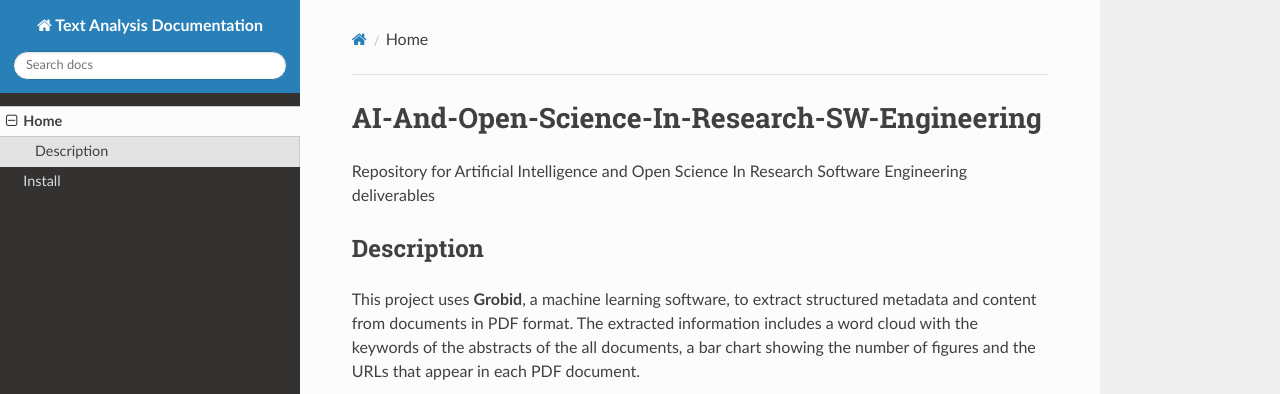
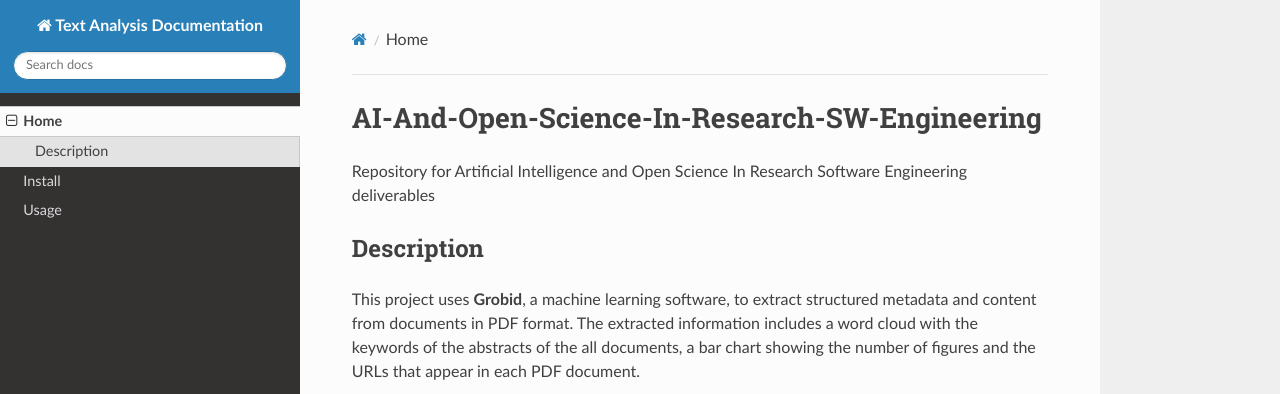
Before and after one commit to yiminzhou7/AI-And-Open-Science-In-Research-SW-Engineering, an MkDocs documentation site: the page built from docs/index.md, in a window 1280 px wide. Shown: the top 394 px of the page. Built offline with MkDocs 1.6.1, drawn with Linux system fonts in a browser that asks for light colours; nearby versions of some CDN libraries.

Commit message:
Update mkdocs.yml

```diff
--- a/mkdocs.yml
+++ b/mkdocs.yml
@@ -2,5 +2,6 @@ site_name: Text Analysis Documentation
 nav:
   - Home: index.md
   - Install: install.md
+  - Usage: usage.md
 theme:
   name: readthedocs
```
